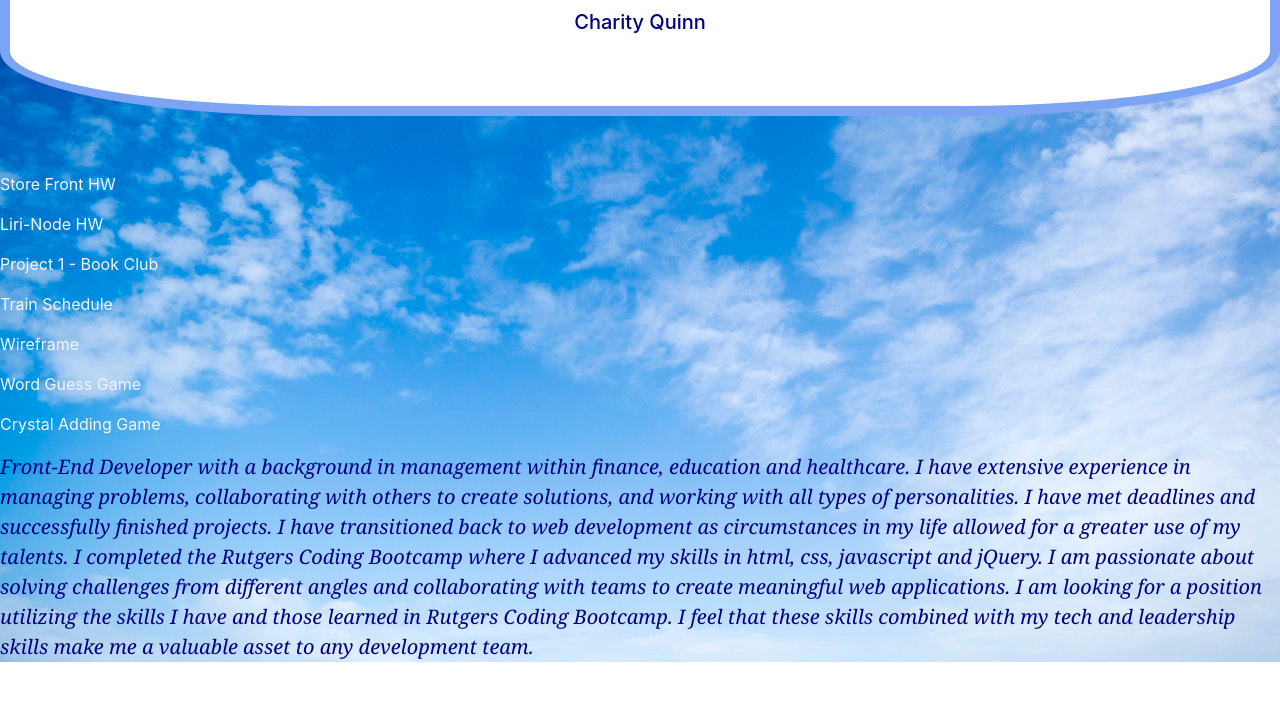
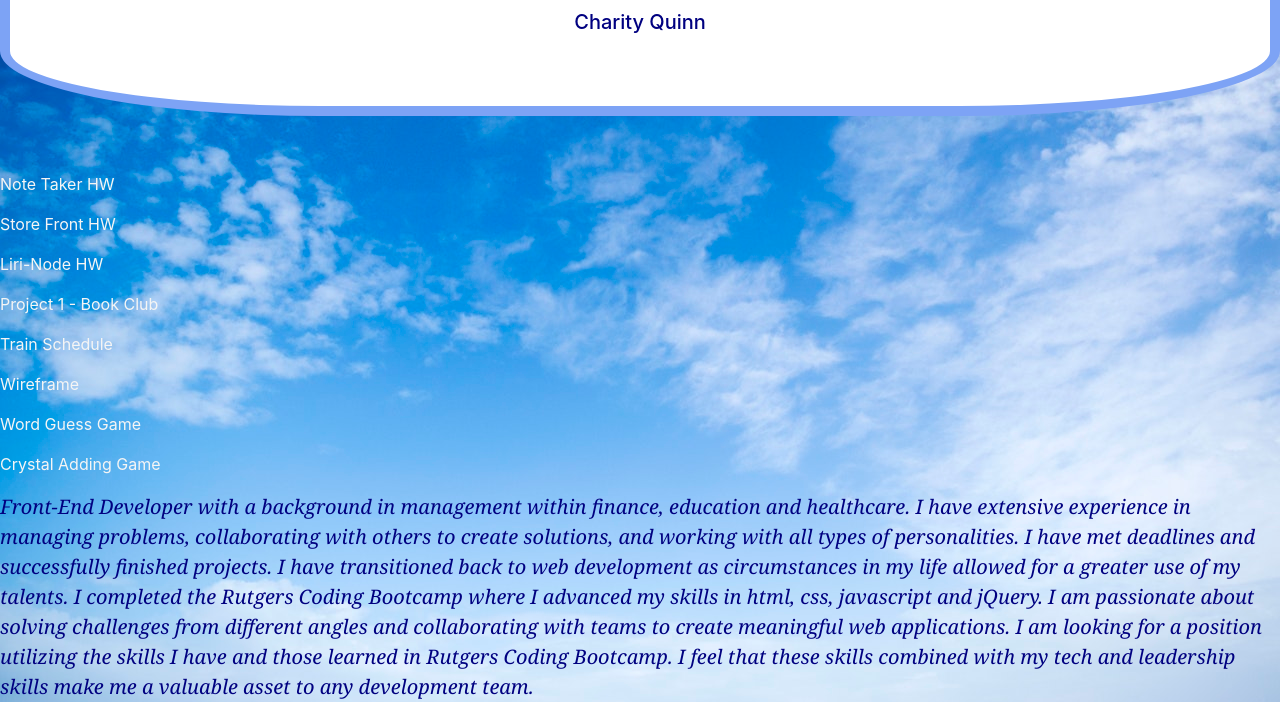
Before and after one commit to CharityQuinn/CQPortfolio, a plain HTML site: page index.html in a window 1280 px wide. Shown: the part 144-846 px from the top of the page. Before the commit the page ends 806 px from the top, so only its background shows below. Drawn offline with nearby package versions, Linux system fonts and the light colour scheme.

Commit message:
Added the homework for NoteTaker-13

```diff
--- a/index.html
+++ b/index.html
@@ -23,6 +23,11 @@
 
     </div>
     <br>
+    <div>
+      <p>
+        <a href="https://charityquinn.github.io/NoteTaker-13/">Note Taker HW</a>
+      </p>
+    </div>
     <div>
       <p>
         <a href="https://github.com/CharityQuinn/StoreFront-12">Store Front HW</a>
```
